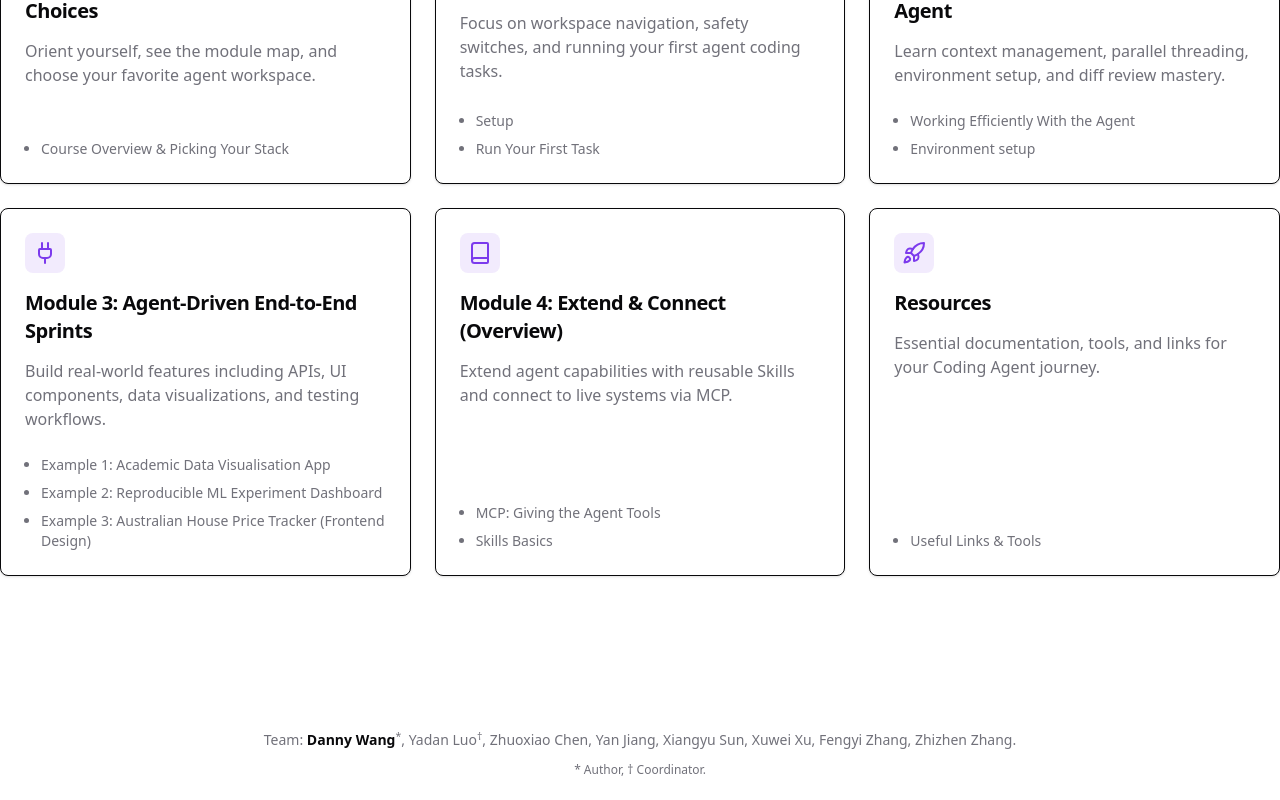
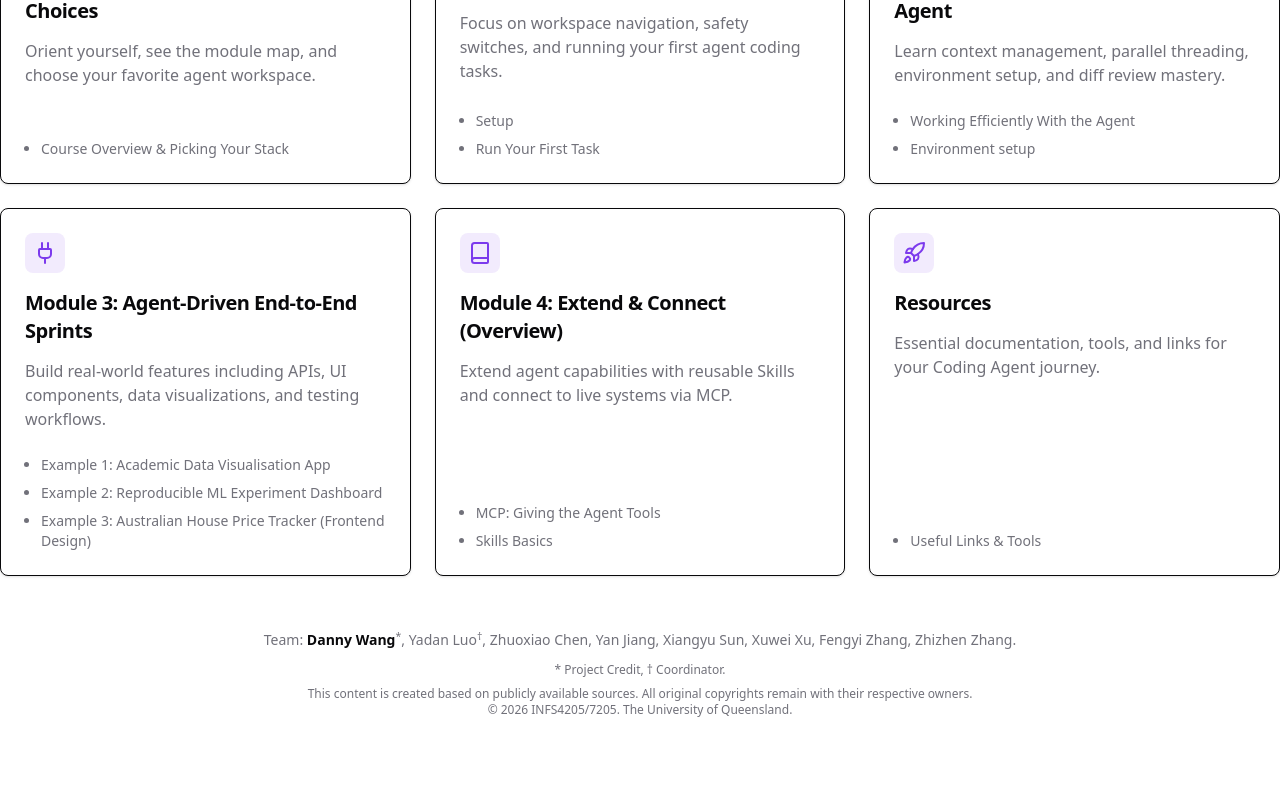
Before and after one commit to INFS4205-7205/VibeCoding_Tutorial, a Next.js app: page /VibeCoding_Tutorial/ in a window 1280 px wide. Shown: the part 1293-2093 px from the top of the page. After the commit the page ends 2013 px from the top, so only its background shows below. Built offline with nearby package versions, Linux system fonts and the light colour scheme.

Commit message:
fixed footer format

```diff
--- a/app/page.tsx
+++ b/app/page.tsx
@@ -16,7 +16,14 @@ export default function Home() {
             Team: <span className="font-bold text-foreground">Danny Wang</span><sup>*</sup>, Yadan Luo<sup>†</sup>, Zhuoxiao Chen, Yan Jiang, Xiangyu Sun, Xuwei Xu, Fengyi Zhang, Zhizhen Zhang.
           </p>
           <p className="text-xs text-muted-foreground">
-            * Author, † Coordinator.
+            * Project Credit, † Coordinator.
+          </p>
+          <p className="text-xs text-muted-foreground">
+            This content is created based on
+            publicly available sources. All original copyrights remain with their respective
+            owners.
+            <br />
+            &copy; 2026 INFS4205/7205. The University of Queensland.
           </p>
         </div>
       </footer>
--- a/components/home/module-grid.tsx
+++ b/components/home/module-grid.tsx
@@ -38,7 +38,7 @@ const modules = courseData.map((module, index) => {
 
 export function ModuleGrid() {
     return (
-        <div className="container mx-auto py-24 sm:py-32">
+        <div className="container mx-auto pt-24 pb-8 sm:pt-32 sm:pb-12">
             <div className="mx-auto max-w-2xl text-center">
                 <h2 className="text-3xl font-bold tracking-tight text-foreground sm:text-4xl">
                     Course Curriculum
```
